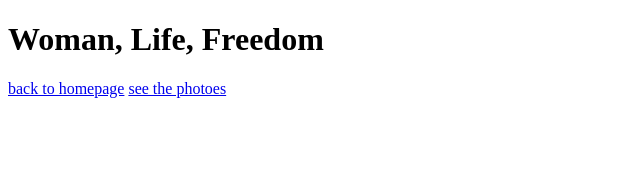
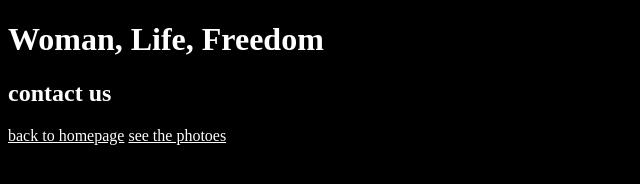
Before and after one commit to AvaKhA/Croissant, a plain HTML site: page contact.html in a window 1280 px wide. Shown: the whole page, without its empty margins (0-640 px from the left). Drawn offline with Linux system fonts and the light colour scheme.

Commit message:
added CSS

```diff
--- a/contact.html
+++ b/contact.html
@@ -4,10 +4,12 @@
     <meta charset="UTF-8" />
     <meta http-equiv="X-UA-Compatible" content="IE=edge" />
     <meta name="viewport" content="width=device-width, initial-scale=1.0" />
+    <link rel="stylesheet" href="/styles.css" />
     <title>Document</title>
   </head>
   <body>
     <h1>Woman, Life, Freedom</h1>
+    <h2>contact us</h2>
     <a href="/index.html">back to homepage</a>
     <a href="/photo.html">see the photoes</a>
   </body>
--- /dev/null
+++ b/styles.css
@@ -0,0 +1,9 @@
+body {
+  background-color: black;
+}
+
+h1,
+h2,
+a {
+  color: white;
+}
```
Also changed, not shown: index.html (+1 -0 lines), photo.html (+1 -0 lines).
